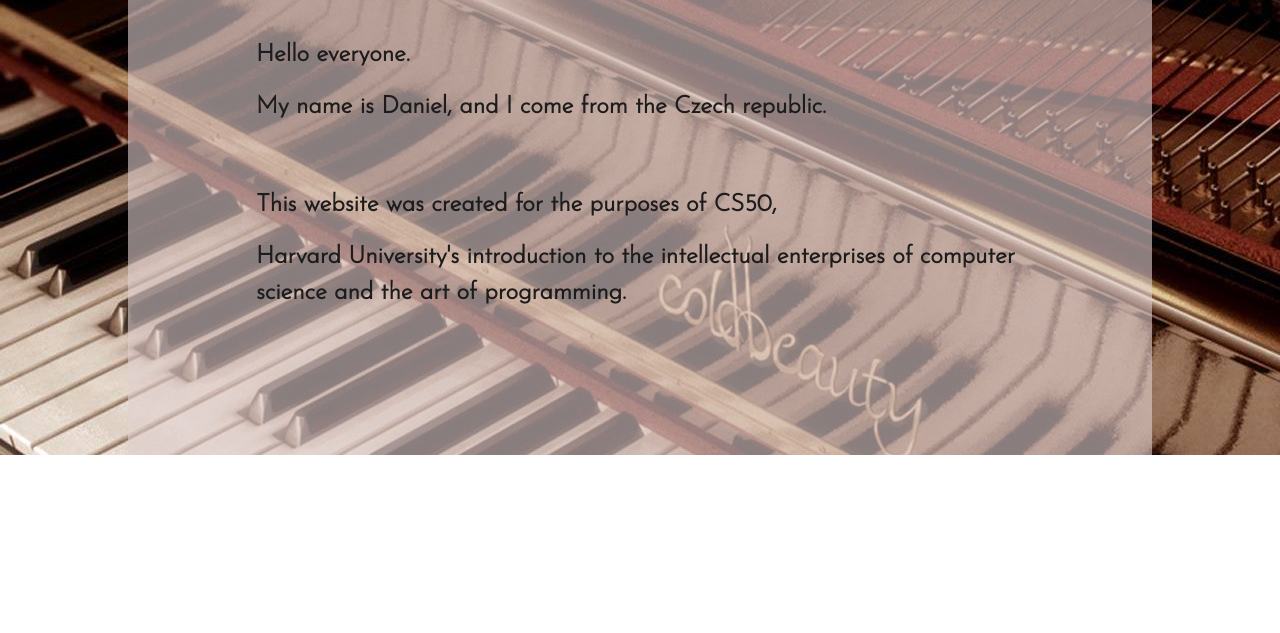
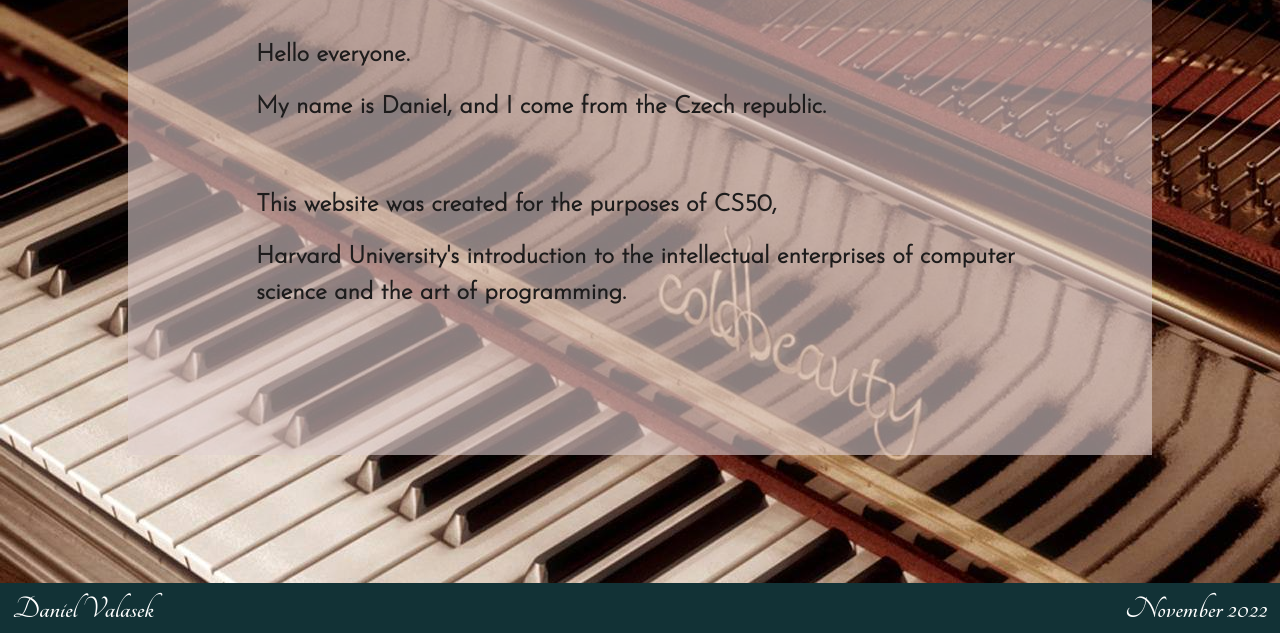
Before and after one commit to dondowoldo/dondowoldo.github.io, a plain HTML site: page index.html in a window 1280 px wide. Shown: the part 462-1095 px from the top of the page. Before the commit the page ends 917 px from the top, so only its background shows below. Drawn offline with nearby package versions, Linux system fonts and the light colour scheme.

Commit message:
footer added

```diff
--- a/index.html
+++ b/index.html
@@ -43,6 +43,10 @@
                 <p>Harvard University's introduction to the intellectual enterprises of computer science and the art of programming.</p>
             </div>
         </div>
+        <footer>
+            <p class="footer_sign">Daniel Valasek</p>
+            <p class="footer_sign">November 2022</p>
+        </footer>
     </div>
 </body>
 
--- a/styles.css
+++ b/styles.css
@@ -8,6 +8,7 @@ body
 {
     display: flex;
     height: auto;
+    flex-direction: column;
 }
 
 header
@@ -74,7 +75,7 @@ header
     display: flex;
     background: hsla(0, 22%, 85%, 0.6);
     max-width: 80%;
-    height: 100%;
+    margin-bottom: 10%;
     margin-top: 200px;
     margin-right: 10%;
     margin-left: 10%;
@@ -108,7 +109,8 @@ header
     margin-top: 8%;
 }
 
-/*footer
+
+footer
 {
     height:50px;
     width: 100%;
@@ -116,7 +118,15 @@ header
     font-family: 'Sen', sans-serif;
     font-family: 'Tangerine', cursive;
     color: white;
-    padding-left: 20px;
-    padding-right: 20px;
-    bottom: 0;
-} */
+    display: flex;
+    justify-content: space-between;
+    padding-left: 1%;
+    padding-right: 1%;
+    font-size: 32px;
+}
+
+.footer_sign
+{
+margin-top: 2px;
+margin-top: 2px;
+}
```
